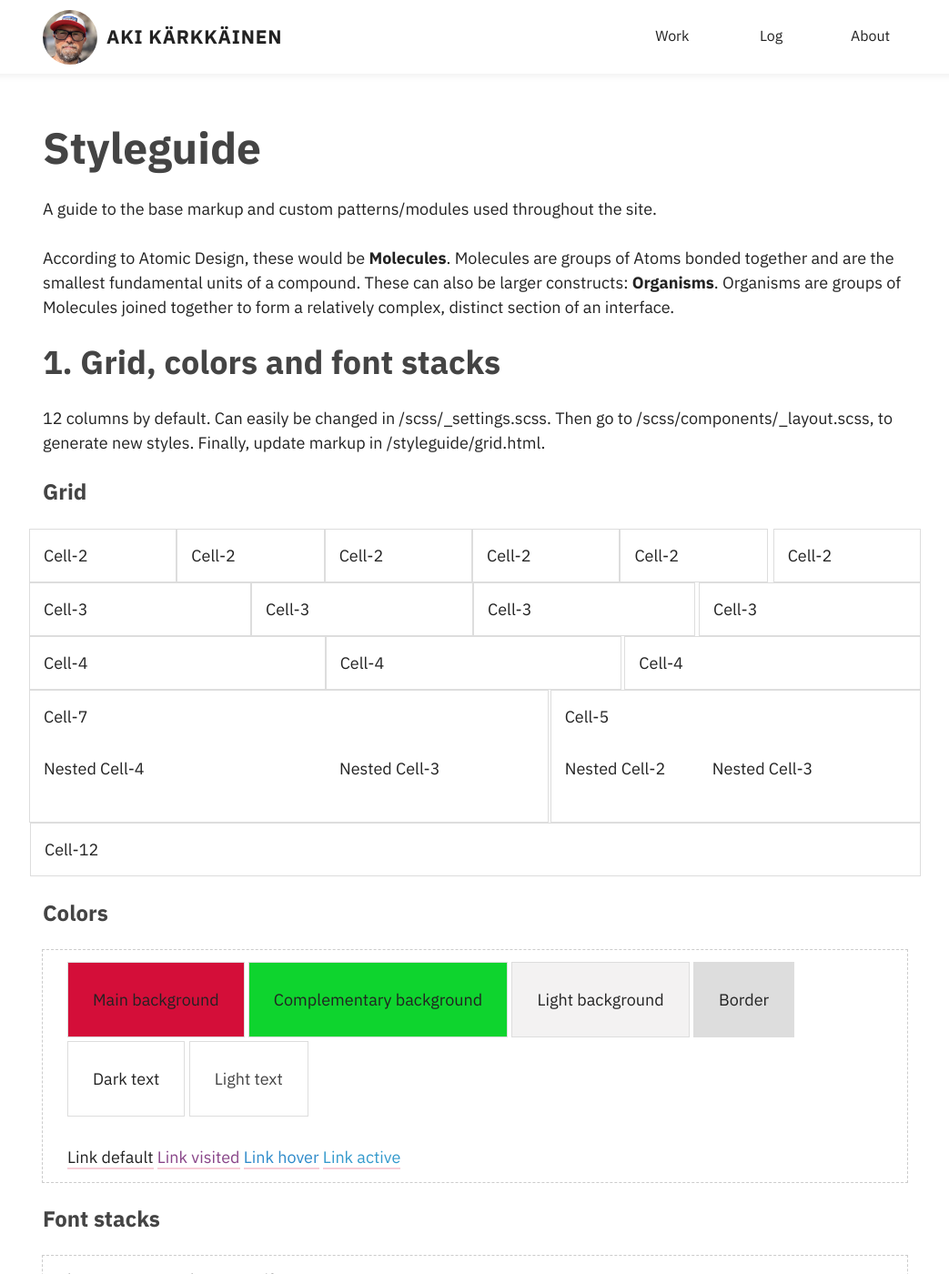
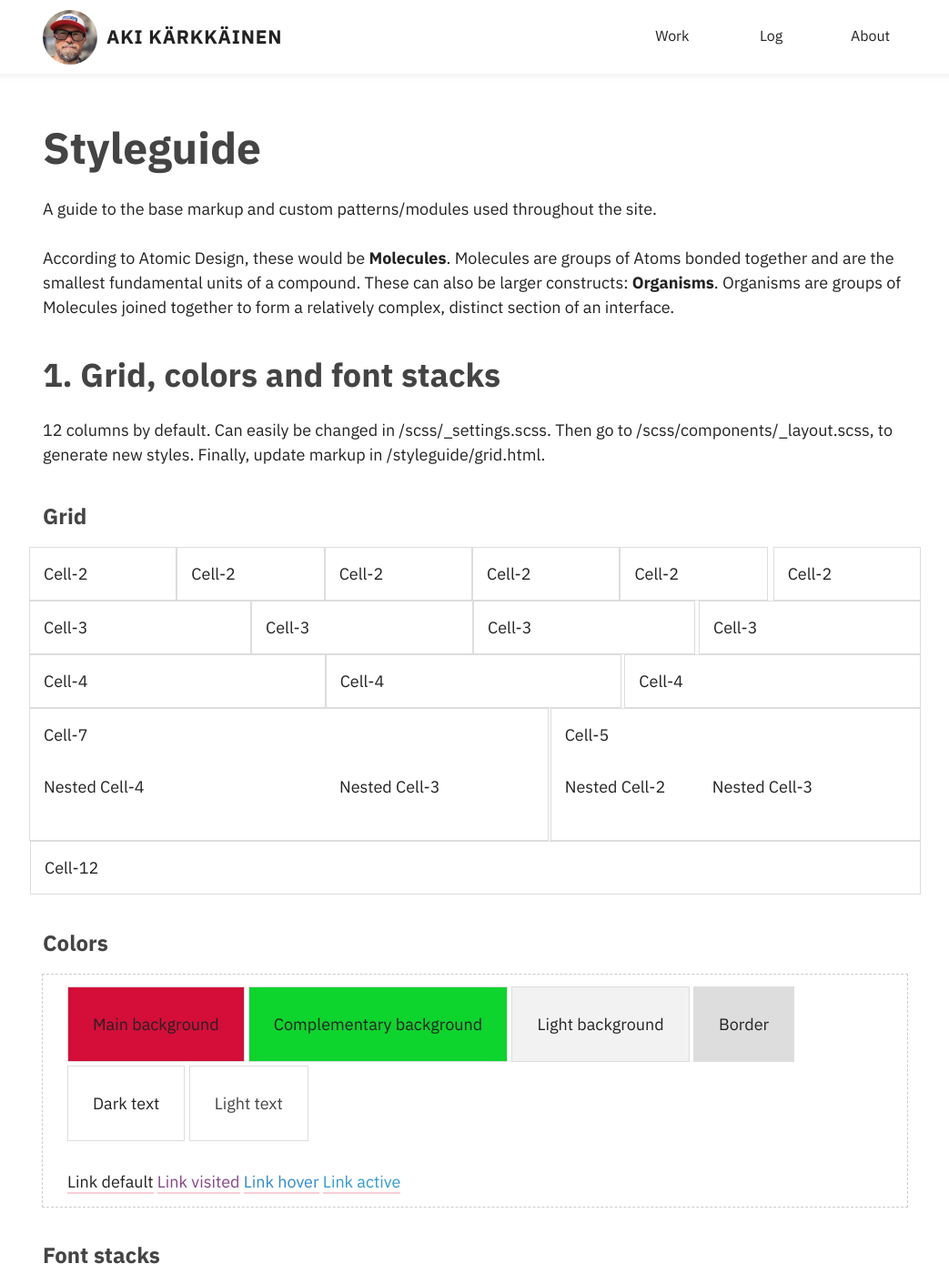
Before and after one commit to akikoo/akikoo.github.io, a Jekyll site: the page built from pages/styleguide.html, in a window 1280 px wide and 1400 px high. Shown: the whole window at 91% size, without its empty margins (118-1161 px from the left). Built offline with Jekyll 4.4.1, drawn with Linux system fonts in a browser that asks for light colours; some web fonts are replaced.

Commit message:
Adapt headings vertical spacing

```diff
--- a/_sass/common/_elements.scss
+++ b/_sass/common/_elements.scss
@@ -208,7 +208,7 @@ h1,
 h2,
 .h2 {
   @include size-and-leading(24);
-  @include margin($base-line-height);
+  @include margin($base-line-height * 1.5, $base-line-height);
   font-weight: $font-weight-bold;
   @include respond-to($breakpoint-medium) {
     @include size-and-leading(36, $base-line-height * 1.5);
@@ -218,10 +218,11 @@ h2,
 h3,
 .h3 {
   @include size-and-leading(21);
-  @include margin($base-line-height);
+  @include margin($base-line-height * 1.5, $base-line-height / 2);
   font-weight: $font-weight-bold;
   @include respond-to($breakpoint-medium) {
     @include size-and-leading(24);
+    @include margin($base-line-height * 1.5, $base-line-height * .75);
   }
 }
 
```
